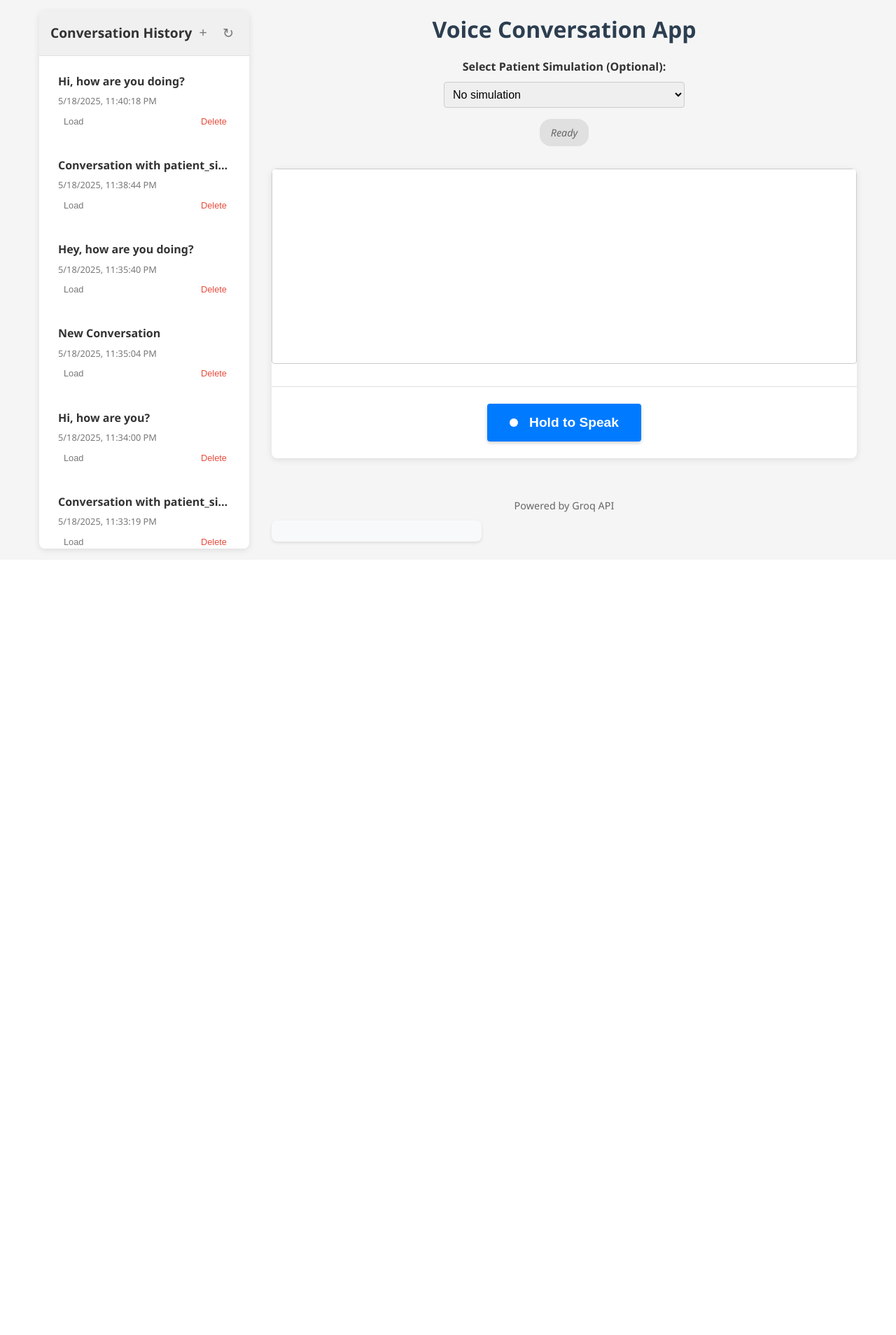
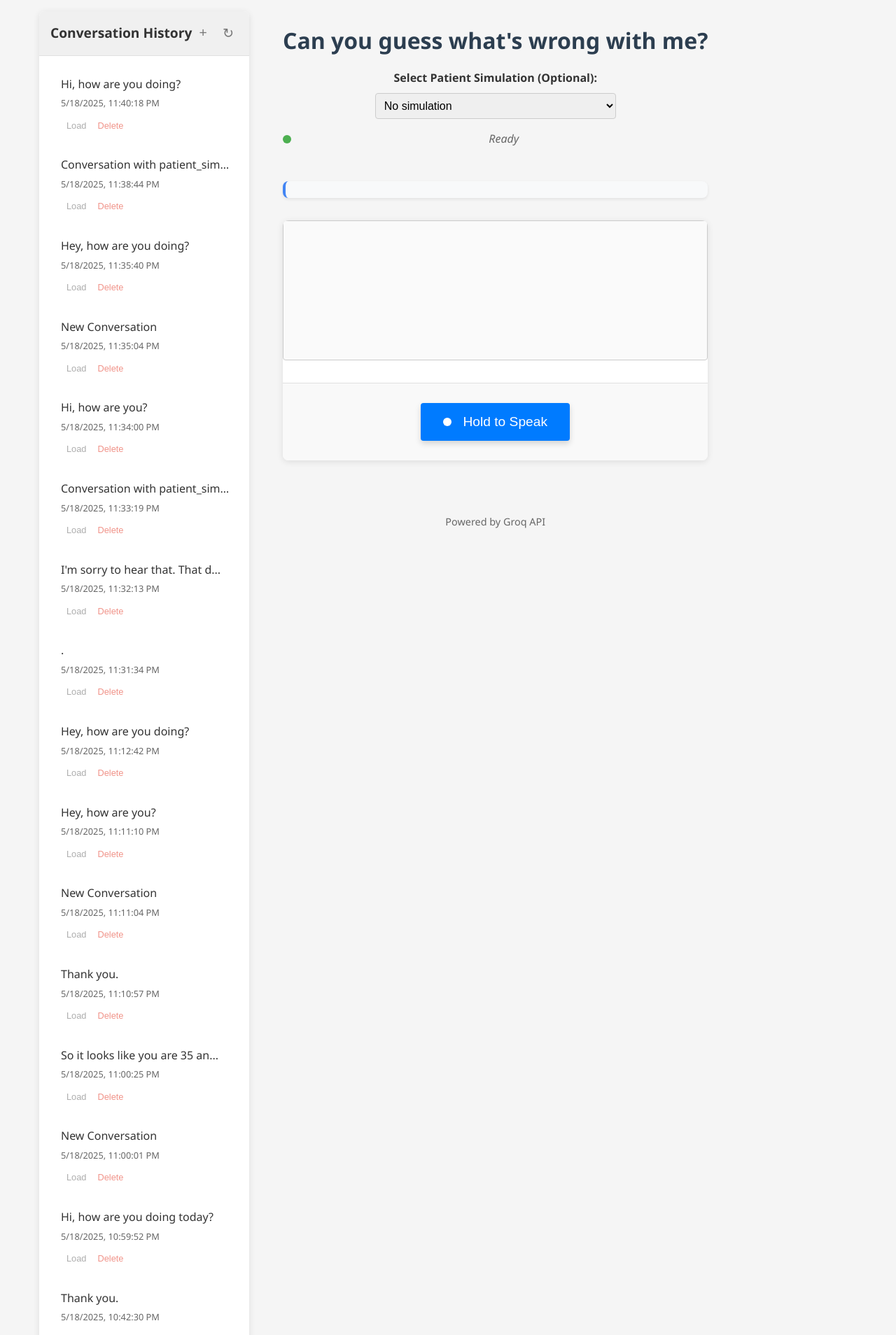
Before and after one commit to kmadhok/DoctorSimulation, a Flask app: page / in a window 1280 px wide. Shown: the top 1908 px of the page at 70% size. Before the commit the page ends 792 px from the top, so only its background shows below. Run offline with Flask 3, Linux system fonts and the light colour scheme; data comes from the database, SQL or seed files in the repository; both versions use the stored data as it was after the commit.

Commit message:
added voice and front end updates

```diff
--- a/static/css/style.css
+++ b/static/css/style.css
@@ -13,12 +13,10 @@ body {
 }
 
 .container {
-    max-width: 800px;
+    max-width: 1200px;
     margin: 0 auto;
-    padding: 2rem;
-    height: 100vh;
     display: flex;
-    flex-direction: column;
+    min-height: 100vh;
 }
 
 /* Sidebar layout */
@@ -30,10 +28,10 @@ body {
 }
 
 .main-content {
-    flex: 1;
     display: flex;
     flex-direction: column;
-    min-width: 0; /* Allows flex items to shrink below content size */
+    gap: 16px;
+    padding: 16px;
 }
 
 .sidebar {
@@ -97,26 +95,27 @@ body {
 }
 
 .conversation-item {
-    padding: 1rem;
-    border-radius: 0.5rem;
-    margin-bottom: 0.5rem;
+    border-radius: 8px;
+    margin: 8px;
+    padding: 12px;
+    background: white;
+    border-left: 3px solid transparent;
+    transition: all 0.2s ease;
     cursor: pointer;
-    transition: background-color 0.2s ease;
-    border-left: 3px solid transparent;
 }
 
 .conversation-item:hover {
-    background-color: #f0f0f0;
+    background: #f5f9ff;
 }
 
 .conversation-item.active {
-    background-color: #e0f0ff;
-    border-left-color: #3498db;
+    border-left-color: #4285f4;
+    background: #e8f0fe;
 }
 
 .conversation-title {
-    font-weight: 600;
-    margin-bottom: 0.3rem;
+    font-weight: 500;
+    margin-bottom: 4px;
     white-space: nowrap;
     overflow: hidden;
     text-overflow: ellipsis;
@@ -124,7 +123,17 @@ body {
 
 .conversation-date {
     font-size: 0.8rem;
-    color: #777;
+    color: #666;
+}
+
+.conversation-actions {
+    margin-top: 8px;
+    opacity: 0.6;
+    transition: opacity 0.2s;
+}
+
+.conversation-item:hover .conversation-actions {
+    opacity: 1;
 }
 
 .empty-state {
@@ -132,12 +141,6 @@ body {
     padding: 2rem;
     color: #777;
     font-style: italic;
-}
-
-.conversation-actions {
-    display: flex;
-    justify-content: space-between;
-    margin-top: 0.5rem;
 }
 
 .conversation-action-btn {
@@ -166,7 +169,7 @@ body {
 /* Header styles */
 header {
     text-align: center;
-    margin-bottom: 2rem;
+    margin-bottom: 16px;
 }
 
 h1 {
@@ -175,40 +178,67 @@ h1 {
 }
 
 .status {
-    display: inline-block;
-    padding: 0.5rem 1rem;
-    background-color: #e0e0e0;
-    border-radius: 1rem;
-    font-size: 0.9rem;
+    position: relative;
+    padding-left: 24px;
     font-weight: 500;
+}
+
+.status:before {
+    content: '';
+    position: absolute;
+    left: 0;
+    top: 50%;
+    transform: translateY(-50%);
+    width: 12px;
+    height: 12px;
+    border-radius: 50%;
+    background: #4caf50;
+}
+
+.status.recording:before {
+    background: #f44336;
+}
+
+.status.processing:before {
+    background: #ff9800;
+    animation: pulse 1.5s infinite;
+}
+
+@keyframes pulse {
+    0% { opacity: 1; }
+    50% { opacity: 0.4; }
+    100% { opacity: 1; }
 }
 
 /* Main content styles */
 main {
-    flex: 1;
+    flex: 0 auto;
     display: flex;
     flex-direction: column;
     background-color: white;
     border-radius: 0.5rem;
     box-shadow: 0 2px 10px rgba(0, 0, 0, 0.1);
     overflow: hidden;
+    margin-bottom: 20px;
 }
 
 /* Conversation area */
 .conversation {
-    flex: 1;
-    padding: 1.5rem;
+    min-height: 100px;
+    max-height: 300px;
     overflow-y: auto;
-    display: flex;
-    flex-direction: column;
-    gap: 1rem;
+    padding: 15px;
+    background: #fafafa;
+    border-radius: 8px 8px 0 0;
+    margin-bottom: 0;
 }
 
 .message {
+    border-radius: 12px;
+    padding: 12px 16px;
+    margin: 8px 0;
     max-width: 80%;
-    padding: 1rem;
-    border-radius: 0.8rem;
-    position: relative;
+    box-shadow: 0 1px 3px rgba(0, 0, 0, 0.12);
 }
 
 .message p {
@@ -218,96 +248,86 @@ main {
 
 /* User message styles */
 .message.user {
+    background-color: #e1f5fe;
     align-self: flex-end;
-    background-color: #3498db;
-    color: white;
-    border-bottom-right-radius: 0.2rem;
+    margin-left: auto;
 }
 
 /* Assistant message styles */
 .message.assistant {
+    background-color: #f5f5f5;
     align-self: flex-start;
-    background-color: #f0f0f0;
-    color: #333;
-    border-bottom-left-radius: 0.2rem;
 }
 
 /* Controls area */
 .controls {
-    padding: 1.5rem;
+    padding: 1rem;
     border-top: 1px solid #e0e0e0;
     display: flex;
     justify-content: center;
+    background-color: #f9f9f9;
 }
 
 /* Record button */
 .record-button {
+    border-radius: 50px;
+    width: auto;
+    min-width: 120px;
+    height: auto;
+    padding: 12px 24px;
+    background: #007bff;
+    color: white;
+    border: none;
+    box-shadow: 0 4px 8px rgba(0, 0, 0, 0.15);
+    transition: all 0.2s ease;
+    position: relative;
+    margin: 12px auto;
+    cursor: pointer;
+    font-size: 1rem;
     display: flex;
     align-items: center;
     justify-content: center;
-    gap: 0.5rem;
-    padding: 1rem 2rem;
-    background-color: #e74c3c;
-    color: white;
-    border: none;
-    border-radius: 2rem;
-    font-size: 1rem;
-    font-weight: 600;
-    cursor: pointer;
-    transition: all 0.2s ease;
-    box-shadow: 0 2px 5px rgba(0, 0, 0, 0.2);
+    gap: 8px;
 }
 
 .record-button:hover {
-    background-color: #c0392b;
     transform: translateY(-2px);
-    box-shadow: 0 4px 8px rgba(0, 0, 0, 0.2);
-}
-
-.record-button:active {
-    transform: translateY(1px);
-    box-shadow: 0 1px 3px rgba(0, 0, 0, 0.2);
+    box-shadow: 0 6px 12px rgba(0, 0, 0, 0.18);
+    background-color: #0069d9;
 }
 
 .record-button.recording {
-    background-color: #c0392b;
-    animation: pulse 1.5s infinite;
+    background: #ff4444;
+    box-shadow: 0 4px 12px rgba(255, 68, 68, 0.3);
 }
 
-.record-button:disabled {
-    background-color: #ccc;
-    cursor: not-allowed;
-    transform: none;
-    box-shadow: none;
+.record-button-inner {
+    display: flex;
+    align-items: center;
+    justify-content: center;
+    gap: 8px;
 }
 
 .record-icon {
+    width: 12px;
+    height: 12px;
+    background: white;
+    border-radius: 50%;
     display: inline-block;
-    width: 1rem;
-    height: 1rem;
-    background-color: white;
-    border-radius: 50%;
+}
+
+.recording .record-icon {
+    background: white;
+    animation: pulse 1.5s infinite;
 }
 
 /* Footer styles */
 footer {
     text-align: center;
-    padding-top: 1.5rem;
+    margin-top: 0;
+    padding-top: 8px;
     font-size: 0.9rem;
     color: #7f8c8d;
-}
-
-/* Animations */
-@keyframes pulse {
-    0% {
-        transform: scale(1);
-    }
-    50% {
-        transform: scale(1.05);
-    }
-    100% {
-        transform: scale(1);
-    }
 }
 
 /* Media queries for responsiveness */
@@ -324,9 +344,23 @@ footer {
 }
 
 @media (max-width: 768px) {
-    .container {
-        padding: 1rem;
-        height: 100vh;
+    .container.with-sidebar {
+        flex-direction: column;
+    }
+
+    .sidebar {
+        width: 100%;
+        max-height: 200px;
+        overflow-y: auto;
+    }
+
+    .main-content {
+        width: 100%;
+    }
+
+    .patient-details-panel {
+        max-height: 150px;
+        overflow-y: auto;
     }
 
     .message {
@@ -440,31 +474,58 @@ footer {
 .patient-details-panel {
     background-color: #f8f9fa;
     border-radius: 8px;
-    box-shadow: 0 2px 4px rgba(0, 0, 0, 0.1);
-    padding: 15px;
-    margin: 10px 0;
-    max-width: 300px;
+    padding: 12px 16px;
+    margin-bottom: 16px;
+    border-left: 4px solid #4285f4;
+    box-shadow: 0 2px 4px rgba(0, 0, 0, 0.08);
+    max-height: 200px;
+    overflow-y: auto;
 }
 
 .patient-details-panel h3 {
     margin-top: 0;
-    color: #2c3e50;
-    border-bottom: 1px solid #ddd;
-    padding-bottom: 8px;
-    margin-bottom: 12px;
+    margin-bottom: 8px;
+    color: #4285f4;
+    font-size: 1.1rem;
+    border-bottom: 1px solid #e0e0e0;
+    padding-bottom: 6px;
 }
 
 .patient-details-panel ul {
     list-style-type: none;
     padding: 0;
     margin: 0;
+    display: grid;
+    grid-template-columns: repeat(auto-fill, minmax(180px, 1fr));
+    gap: 8px;
 }
 
 .patient-details-panel li {
-    margin-bottom: 8px;
-    line-height: 1.4;
+    margin-bottom: 6px;
+    line-height: 1.3;
+    padding: 4px;
+}
+
+.patient-details-panel li:hover {
+    background-color: rgba(66, 133, 244, 0.05);
+    border-radius: 4px;
 }
 
 .patient-details-panel .error {
     color: #e74c3c;
 }
+
+/* Add smooth transitions to all interactive elements */
+button, select, .conversation-item {
+    transition: all 0.2s ease;
+}
+
+/* Add animation for new messages */
+@keyframes messageAppear {
+    from { opacity: 0; transform: translateY(10px); }
+    to { opacity: 1; transform: translateY(0); }
+}
+
+.message {
+    animation: messageAppear 0.3s ease-out;
+}
--- a/static/js/main.js
+++ b/static/js/main.js
@@ -8,11 +8,14 @@ document.addEventListener('DOMContentLoaded', async () => {
     const refreshConversationsBtn = document.getElementById('refreshConversationsBtn');
     const newConversationBtn = document.getElementById('newConversationBtn');
 
-    // New DOM element for patient details
+    // New DOM element for patient details - reposition it within main content
     const patientDetailsPanel = document.createElement('div');
     patientDetailsPanel.id = 'patientDetailsPanel';
     patientDetailsPanel.className = 'patient-details-panel';
-    document.querySelector('.main-content').appendChild(patientDetailsPanel);
+
+    // Create this after DOM is fully loaded
+    const mainContent = document.querySelector('.main-content');
+    mainContent.appendChild(patientDetailsPanel);
 
     // Audio recording variables
     let mediaRecorder = null;
@@ -89,6 +92,18 @@ document.addEventListener('DOMContentLoaded', async () => {
     // Update status message
     function updateStatus(message) {
         statusElement.textContent = message;
+
+        // Clear all status classes
+        statusElement.classList.remove('recording', 'processing', 'error');
+
+        // Add appropriate class based on status message
+        if (message.includes('Recording')) {
+            statusElement.classList.add('recording');
+        } else if (message.includes('Processing')) {
+            statusElement.classList.add('processing');
+        } else if (message.includes('Error')) {
+            statusElement.classList.add('error');
+        }
     }
 
     // Load available simulations
@@ -421,6 +436,54 @@ document.addEventListener('DOMContentLoaded', async () => {
             return false;
         }
     }
+
+    // Add a simple audio level visualization during recording
+    function setupVisualization(stream) {
+        if (!audioContext) return;
+
+        // Create a visualization container
+        const visualizer = document.createElement('div');
+        visualizer.className = 'audio-visualizer';
+        recordButton.appendChild(visualizer);
+
+        // Create analyzer
+        const analyser = audioContext.createAnalyser();
+        const source = audioContext.createMediaStreamSource(stream);
+        source.connect(analyser);
+
+        analyser.fftSize = 32;
+        const bufferLength = analyser.frequencyBinCount;
+        const dataArray = new Uint8Array(bufferLength);
+
+        // Create visualization bars
+        for (let i = 0; i < bufferLength; i++) {
+            const bar = document.createElement('div');
+            bar.className = 'visualizer-bar';
+            visualizer.appendChild(bar);
+        }
+
+        // Update visualization
+        function updateVisualization() {
+            if (!isRecording) {
+                visualizer.remove();
+                return;
+            }
+
+            analyser.getByteFrequencyData(dataArray);
+            const bars = visualizer.querySelectorAll('.visualizer-bar');
+
+            for (let i = 0; i < bars.length; i++) {
+                const barHeight = dataArray[i] / 255 * 100;
+                bars[i].style.height = barHeight + '%';
+            }
+
+            requestAnimationFrame(updateVisualization);
+        }
+
+        updateVisualization();
+    }
+
+    // Modify startRecording to include visualization
     async function startRecording() {
         try {
             // 1. Initialize and Resume AudioContext (if needed)
@@ -488,6 +551,9 @@ document.addEventListener('DOMContentLoaded', async () => {
             statusElement.textContent = 'Recording...';
             recordButton.classList.add('recording');
 
+            // Add after mediaRecorder is created
+            setupVisualization(mediaRecorder.stream);
+
         } catch (error) {
             console.error('Error starting recording:', error);
             // Provide more specific error message to the user if possible
@@ -500,59 +566,6 @@ document.addEventListener('DOMContentLoaded', async () => {
             }
         }
     }
-    // // Start recording
-    // async function startRecording() {
-    //     try {
-    //         // Initialize microphone if not already done
-    //         if (!await setupMicrophone()) {
-    //             return;
-    //         }
-
-    //         // Create a new conversation if none exists
-    //         if (!currentConversationId) {
-    //             await createNewConversation();
-    //         }
-
-    //         // Stop any currently playing audio
-    //         if (currentAudioSource) {
-    //             currentAudioSource.stop();
-    //             currentAudioSource = null;
-    //         }
-
-    //         const stream = await navigator.mediaDevices.getUserMedia({ audio: true });
-    //    // Try to get a preferred MIME type, fallback if not supported
-    //         const options = { mimeType: 'audio/webm; codecs=opus' }; // Prefer WebM Opus
-    //         if (!MediaRecorder.isTypeSupported(options.mimeType)) {
-    //             console.warn(`${options.mimeType} is not Supported, trying audio/webm`);
-    //             options.mimeType = 'audio/webm'; // Fallback to generic WebM
-    //             if (!MediaRecorder.isTypeSupported(options.mimeType)) {
-    //                 console.warn(`${options.mimeType} is not Supported, browser default will be used.`);
-    //                 delete options.mimeType; // Let browser decide
-    //             }
-    //         }
-    //         mediaRecorder = new MediaRecorder(stream, options);
-
-    //         recordedMimeType=mediaRecorder.mimeType;
-
-    //         audioChunks = [];
-
-    //         mediaRecorder.ondataavailable = (event) => {
-    //             audioChunks.push(event.data);
-    //         };
-
-    //         mediaRecorder.onstop = async () => {
-    //             await processAudio(new Blob(audioChunks, { type: 'audio/webm' }));
-    //         };
-
-    //         mediaRecorder.start();
-    //         isRecording = true;
-    //         statusElement.textContent = 'Recording...';
-    //         recordButton.classList.add('recording');
-    //     } catch (error) {
-    //         console.error('Error starting recording:', error);
-    //         statusElement.textContent = 'Error starting recording';
-    //     }
-    // }
 
     // Stop recording
     function stopRecording() {
@@ -691,4 +704,27 @@ document.addEventListener('DOMContentLoaded', async () => {
 
     // Initialize the app
     updateStatus('Ready');
+
+    // Add this after creating recordButton constant
+    function styleRecordButton() {
+        recordButton.innerHTML = `
+            <div class="record-button-inner">
+                <div class="record-icon"></div>
+                <span>Hold to Speak</span>
+            </div>
+        `;
+    }
+    styleRecordButton();
+
+    // Update DOM structure to fix layout
+    function updateLayoutStructure() {
+        const mainContent = document.querySelector('.main-content');
+        const main = document.querySelector('main');
+
+        // Move patient details panel before main
+        mainContent.insertBefore(patientDetailsPanel, main);
+    }
+
+    // Call this after initializing the patient details panel
+    updateLayoutStructure();
 });
--- a/templates/index.html
+++ b/templates/index.html
@@ -30,7 +30,7 @@
         <!-- Main Content -->
         <div class="main-content">
             <header>
-                <h1>Voice Conversation App</h1>
+                <h1>Can you guess what's wrong with me?</h1>
                 <div class="simulation-selector">
                     <label for="simulationSelect">Select Patient Simulation (Optional):</label>
                     <select id="simulationSelect">
--- a/utils/groq_tts_speech.py
+++ b/utils/groq_tts_speech.py
@@ -9,7 +9,7 @@ import logging
 
 logger = logging.getLogger(__name__) # Use __name__ for module-specific logger
 
-def generate_speech_audio(text, voice_id="Fritz-PlayAI"):
+def generate_speech_audio(text, voice_id):
     logger.debug(f"generate_speech_audio called for text: '{text[:50]}...'")
     api_key = os.environ.get("GROQ_API_KEY")
 
```
Also changed, not shown: conversations.db, 1 other file.
